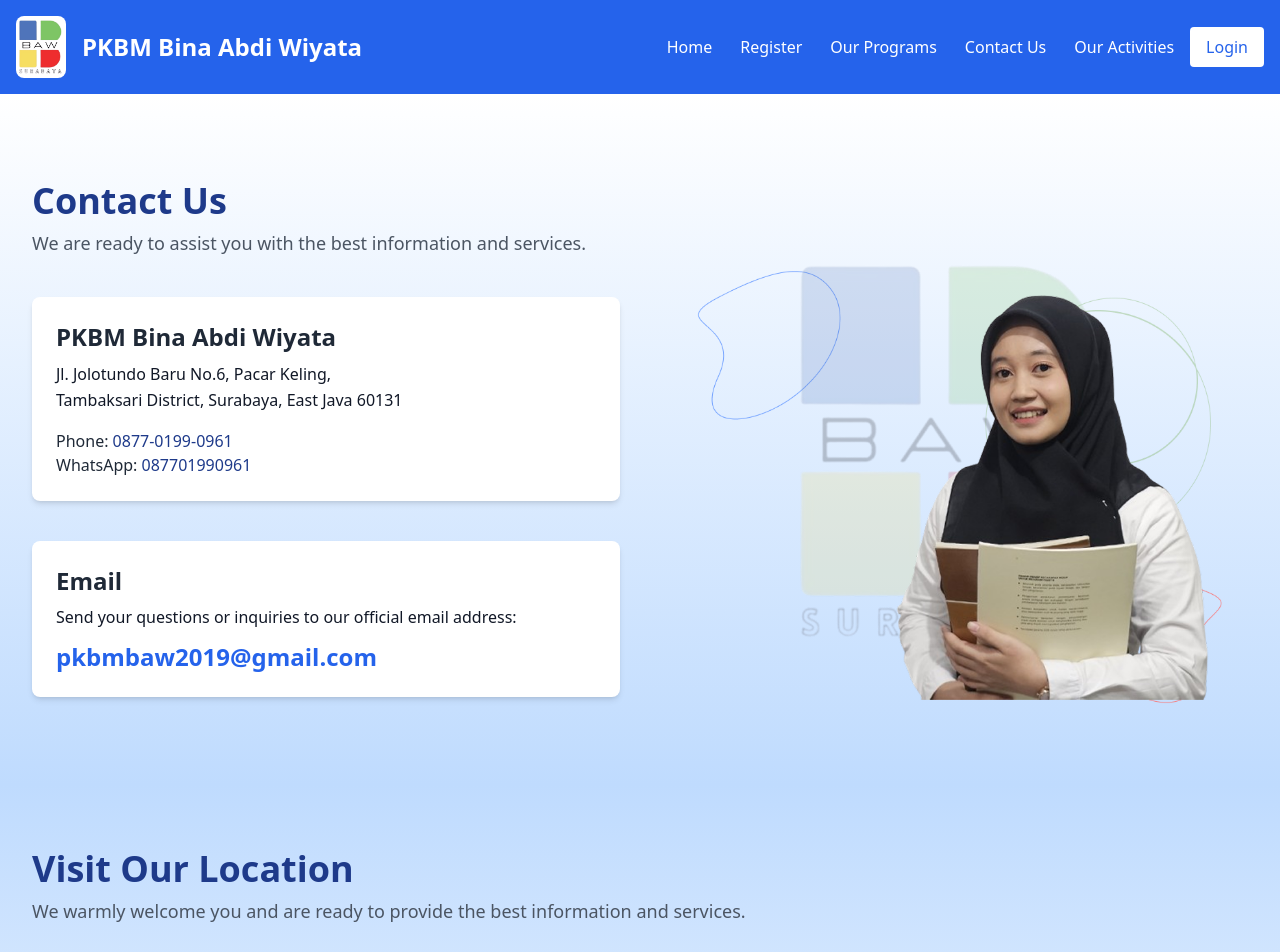
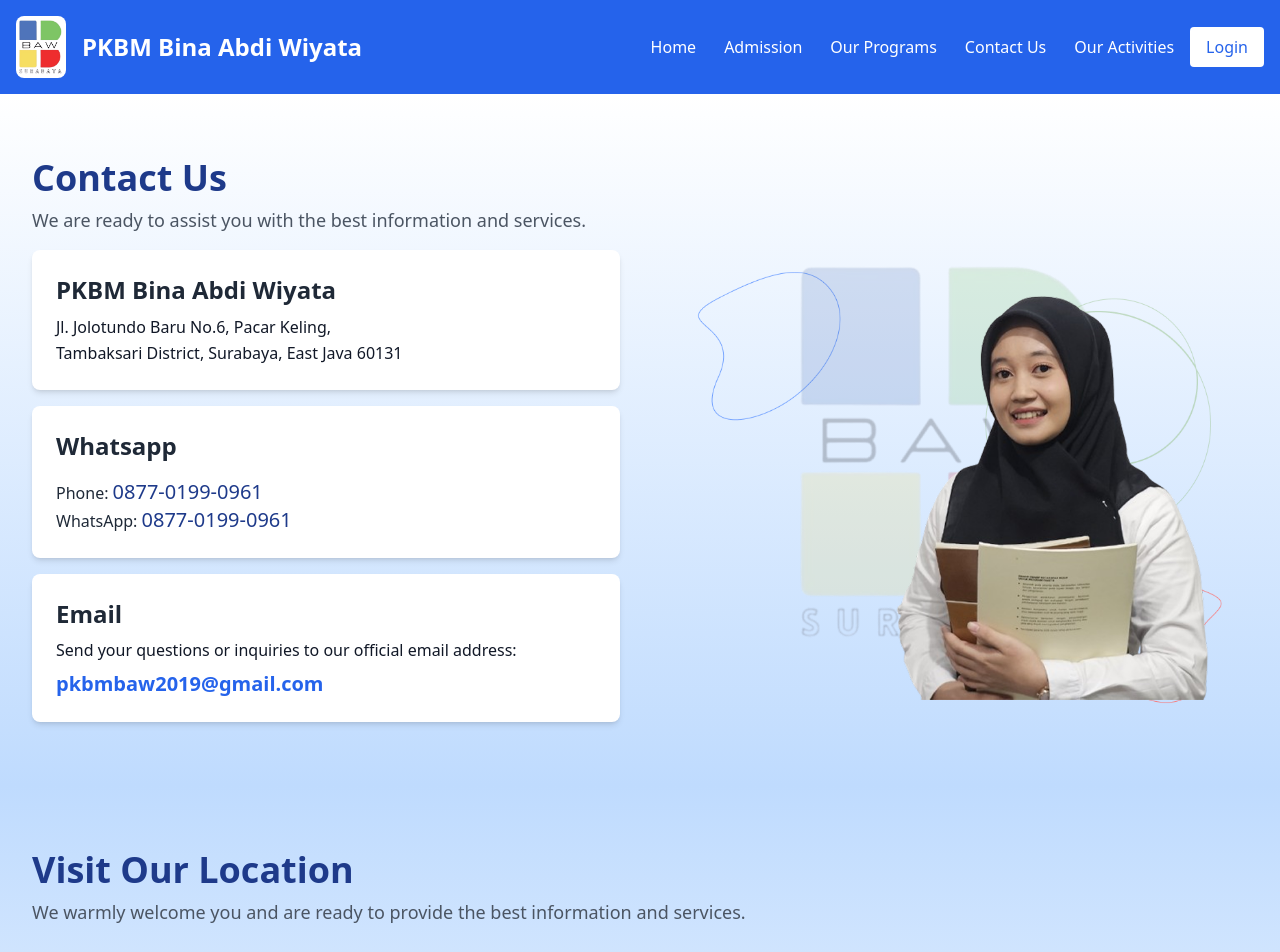
Before and after one commit to Bimzking1/elearning, a Laravel app: page /contact in a window 1280 px wide. Shown: the top 952 px of the page. Run offline with Laravel 12, Linux system fonts and the light colour scheme; parts of the project's set-up code (start-up, migrations or seed data) failed here and were passed over; some libraries are stand-ins or nearby versions.

Commit message:
fix: styling and wordings

```diff
--- a/resources/views/landing-pages/activities.blade.php
+++ b/resources/views/landing-pages/activities.blade.php
@@ -11,7 +11,7 @@
 
   @include('/modular-components/multipage/navbar')
 
-  <main class="w-full mx-auto px-6 lg:px-8 py-8 md:py-16">
+  <main class="max-w-7xl mx-auto px-6 lg:px-8 py-8 md:py-16">
     <section>
       <h1 class="text-4xl font-extrabold text-blue-900 mb-6">School Activities</h1>
       <p class="text-lg text-gray-600 mb-12 max-w-3xl">
--- a/resources/views/landing-pages/contact.blade.php
+++ b/resources/views/landing-pages/contact.blade.php
@@ -12,12 +12,12 @@
     @include('/modular-components/multipage/navbar')
 
     <main class="bg-gradient-to-b from-white to-blue-200 py-8 md:py-16">
-        <div class="w-full mx-auto px-6 lg:px-8 space-y-16">
+        <div class="max-w-7xl mx-auto px-6 lg:px-8 space-y-16">
 
             <!-- Section: Contact Info + Image -->
             <div class="grid md:grid-cols-2 gap-10 items-center">
                 <!-- Left: Contact Info -->
-                <div class="space-y-10">
+                <div class="space-y-4">
                     <!-- Heading -->
                     <div>
                         <h1 class="text-4xl font-extrabold text-blue-900 mb-2">Contact Us</h1>
@@ -31,13 +31,18 @@
                             Jl. Jolotundo Baru No.6, Pacar Keling,<br />
                             Tambaksari District, Surabaya, East Java 60131
                         </p>
+                    </div>
+
+                    <!-- Whatsapp Card -->
+                    <div class="bg-white p-6 rounded-lg shadow-md">
+                        <h2 class="text-2xl font-semibold text-gray-800 mb-2">Whatsapp</h2>
                         <p class="text-gray-800 font-medium mt-4">
-                            Phone: <span class="text-blue-900">0877-0199-0961</span>
+                            Phone: <span class="text-blue-900 text-xl">0877-0199-0961</span>
                         </p>
                         <p class="text-gray-800 font-medium">
                             WhatsApp:
-                            <a href="https://wa.me/6287701990961" target="_blank" rel="noopener noreferrer" class="text-blue-900 hover:underline">
-                                087701990961
+                            <a href="https://wa.me/6287701990961" target="_blank" rel="noopener noreferrer" class="text-xl text-blue-900 hover:underline">
+                                0877-0199-0961
                             </a>
                         </p>
                     </div>
@@ -46,7 +51,7 @@
                     <div class="bg-white p-6 rounded-lg shadow-md">
                         <h2 class="text-2xl font-semibold text-gray-800 mb-2">Email</h2>
                         <p class="text-gray-900">Send your questions or inquiries to our official email address:</p>
-                        <a href="mailto:pkbmbaw2019@gmail.com" class="block mt-3 text-2xl text-blue-600 font-semibold hover:underline">
+                        <a href="mailto:pkbmbaw2019@gmail.com" class="block mt-2 text-xl text-blue-600 font-semibold hover:underline">
                             pkbmbaw2019@gmail.com
                         </a>
                     </div>
@@ -64,7 +69,7 @@
 
     <!-- Section: Google Map -->
     <section class="bg-gradient-to-b from-blue-200 to-white md:py-16 pb-8">
-        <div class="w-full mx-auto px-6 lg:px-8 space-y-10">
+        <div class="max-w-7xl mx-auto px-6 lg:px-8 space-y-10">
             <div>
                 <h2 class="text-4xl font-extrabold text-blue-900 mb-2">Visit Our Location</h2>
                 <p class="text-lg text-gray-600">We warmly welcome you and are ready to provide the best information and services.</p>
--- a/resources/views/landing-pages/programs.blade.php
+++ b/resources/views/landing-pages/programs.blade.php
@@ -11,7 +11,7 @@
 
   @include('/modular-components/multipage/navbar')
 
-  <main class="w-full mx-auto px-6 lg:px-8 py-8 md:py-16">
+  <main class="max-w-7xl mx-auto px-6 lg:px-8 py-8 md:py-16">
     <section x-data="programPreview()" @keydown.escape.window="closeLightbox()">
       <h1 class="text-4xl font-extrabold text-blue-900 mb-6 text-center">Our Programs</h1>
       <p class="text-lg text-gray-600 mb-12 max-w-3xl mx-auto text-center">
--- a/resources/views/landing-pages/register.blade.php
+++ b/resources/views/landing-pages/register.blade.php
@@ -12,13 +12,13 @@
     @include('/modular-components/multipage/navbar')
 
     <main class="bg-gradient-to-b from-white to-blue-200 py-8 md:py-16">
-        <div class="w-full mx-auto px-6 lg:px-8 space-y-16">
+        <div class="max-w-7xl mx-auto px-6 lg:px-8 space-y-16">
             <div class="grid md:grid-cols-2 gap-10 items-center">
 
                 <!-- Left: Info and CTA -->
                 <div class="space-y-10">
                     <div>
-                        <h1 class="text-4xl font-extrabold text-blue-900 mb-4">New Student Registration</h1>
+                        <h1 class="text-4xl font-extrabold text-blue-900 mb-4">New Student Admission</h1>
                         <p class="text-lg text-gray-700">
                             Register now to join us at PKBM Bina Abdi Wiyata.
                             Flexible, quality education with official certification awaits you.
--- a/resources/views/modular-components/multipage/navbar.blade.php
+++ b/resources/views/modular-components/multipage/navbar.blade.php
@@ -11,7 +11,7 @@
 
         <div class="hidden lg:flex space-x-1 justify-center items-center">
             <a href="/" class="text-white font-medium px-3 py-2 rounded hover:bg-blue-700 transition">Home</a>
-            <a href="{{ route('register') }}" class="text-white font-medium px-3 py-2 rounded hover:bg-blue-700 transition">Register</a>
+            <a href="{{ route('register') }}" class="text-white font-medium px-3 py-2 rounded hover:bg-blue-700 transition">Admission</a>
             <a href="{{ route('programs') }}" class="text-white font-medium px-3 py-2 rounded hover:bg-blue-700 transition">Our Programs</a>
             <a href="{{ route('contact') }}" class="text-white font-medium px-3 py-2 rounded hover:bg-blue-700 transition">Contact Us</a>
             <a href="{{ route('activities') }}" class="text-white font-medium px-3 py-2 rounded hover:bg-blue-700 transition">Our Activities</a>
@@ -33,7 +33,7 @@
     <!-- Mobile Dropdown -->
     <div x-show="open" @click.away="open = false" x-transition class="lg:hidden mt-2 px-4 py-4 bg-blue-600 space-y-2 rounded-lg shadow">
         <a href="/" class="block text-white font-medium px-3 py-2 rounded hover:bg-blue-700 transition">Home</a>
-        <a href="{{ route('register') }}" class="block text-white font-medium px-3 py-2 rounded hover:bg-blue-700 transition">Register</a>
+        <a href="{{ route('register') }}" class="block text-white font-medium px-3 py-2 rounded hover:bg-blue-700 transition">Admission</a>
         <a href="{{ route('programs') }}" class="block text-white font-medium px-3 py-2 rounded hover:bg-blue-700 transition">Our Programs</a>
         <a href="{{ route('activities') }}" class="block text-white font-medium px-3 py-2 rounded hover:bg-blue-700 transition">Our Activities</a>
         <a href="{{ route('contact') }}" class="block text-white font-medium px-3 py-2 rounded hover:bg-blue-700 transition">Contact Us</a>
```
Also changed, not shown: resources/views/modular-components/homepage/home-content.blade.php (+16 -3 lines).
